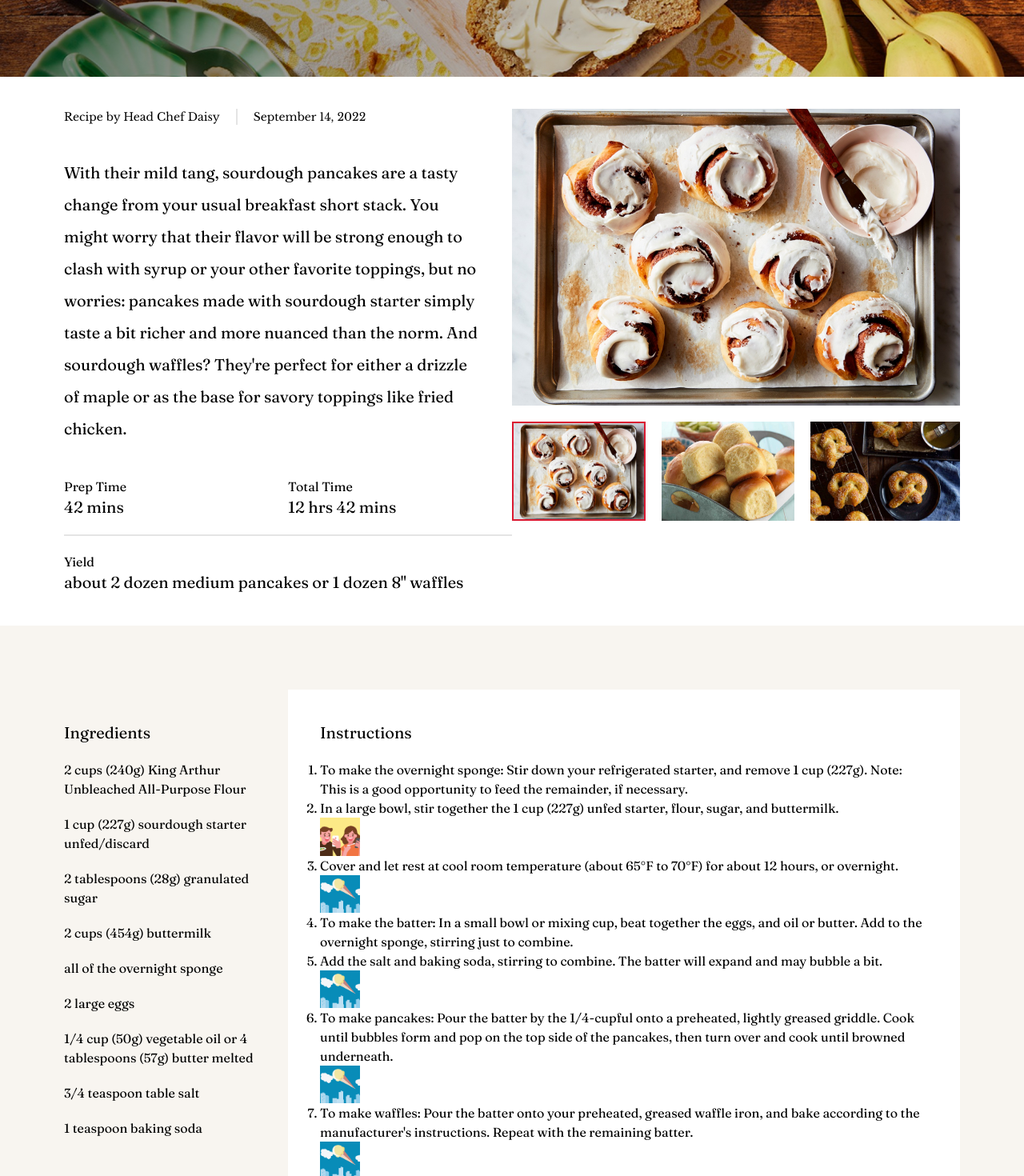
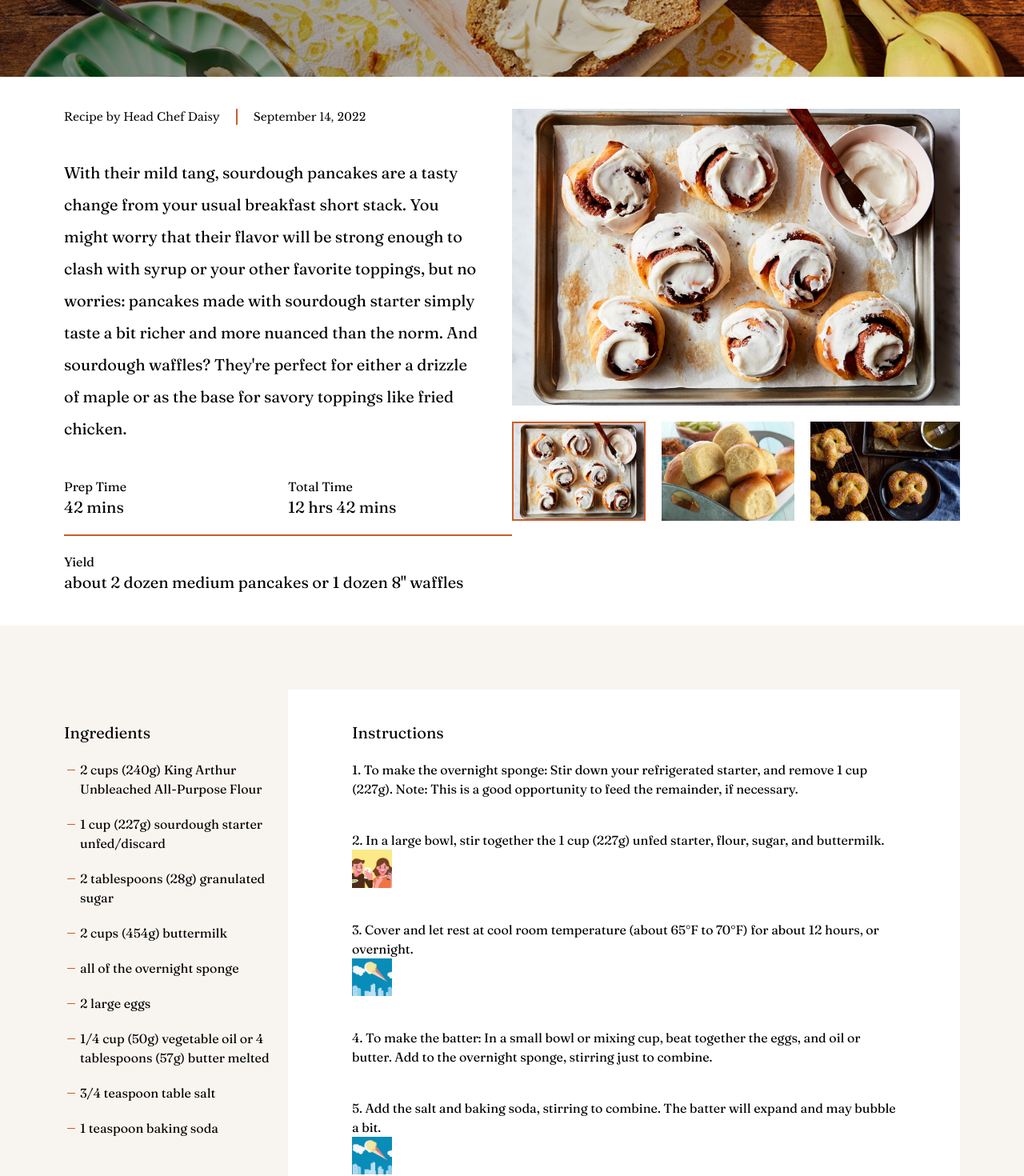
Before and after one commit to ybot1122/its-probably-spicy-outstatic, a Next.js app: page /recipes/1 in a window 1280 px wide. Shown: the part 560-2030 px from the top of the page at 80% size. Built offline with nearby package versions, Linux system fonts and the light colour scheme; no server answers.

Commit message:
Good stopping point

```diff
--- a/src/app/recipes/[slug]/page.tsx
+++ b/src/app/recipes/[slug]/page.tsx
@@ -73,7 +73,7 @@ export default async function Project(params: Params) {
         <section className="grid grid-cols-2 max-w-screen-xl mx-auto">
           <div className="bg-white ml-5 mr-5 col-span-2 lg:col-span-1 text-center lg:text-left lg:ml-20 lg:mr-0">
             <div className={`mb-10 text-sm ${libre_baskerville.className}`}>
-              <span className="inline-block border-r-2 border-silver pr-5">
+              <span className="inline-block border-r-2 border-orange pr-5">
                 Recipe by {`${author}`}
               </span>
               <span className="pl-5">
@@ -95,7 +95,7 @@ export default async function Project(params: Params) {
                 <p className="text-xl">{totalTime}</p>
               </div>
             </div>
-            <div className="border-t-2 border-silver mt-5 pt-5 mb-10">
+            <div className="border-t-2 border-orange mt-5 pt-5 mb-10">
               <p>Yield</p>
               <p className="text-xl">{totalYield}</p>
             </div>
@@ -115,19 +115,25 @@ export default async function Project(params: Params) {
           <div className="grid grid-cols-4 p-5 max-w-screen-xl mx-auto lg:p-20">
             <div className="col-span-4 md:col-span-1">
               <h2 className="text-xl mb-5 mt-10">Ingredients</h2>
-              <ul>
+              <ul className="ml-5" role="list">
                 {recipeIngredients.map((ingredient, ind) => (
-                  <li key={ind} className="mb-5 mr-5">
+                  <li
+                    key={ind}
+                    className="mb-5 mr-5 before:w-[10px] before:h-[1px] before:bg-orange before:inline-block before:absolute before:mt-3 before:ml-[-1rem]"
+                  >
                     {ingredient}
                   </li>
                 ))}
               </ul>
             </div>
-            <div className="col-span-4 md:col-span-3 bg-white p-10">
+            <div className="col-span-4 md:col-span-3 bg-white p-10 lg:pl-20 lg:pr-20">
               <h2 className="text-xl mb-5">Instructions</h2>
-              <ol className="list-decimal" key="recipe-instructions">
+              <ol
+                className="list-decimal list-inside"
+                key="recipe-instructions"
+              >
                 {recipeInstructions.map((step, ind) => (
-                  <li key={`instruction-${ind}`} className="">
+                  <li key={`instruction-${ind}`} className="mb-10">
                     {step.text}
                     {step.image && (
                       <Image
--- a/src/components/ImageGallery.tsx
+++ b/src/components/ImageGallery.tsx
@@ -32,7 +32,7 @@ const ImageGallery = ({ images }: ImageGalleryProps) => {
       <div className="grid grid-cols-3 mt-5">
         {images.map((img, ind) => (
           <div
-            className={`col-span-1 ${ind < 2 && "mr-5"} ${ind === activeImageInd ? "border-red border-2" : ""} cursor-pointer`}
+            className={`col-span-1 ${ind < 2 && "mr-5"} ${ind === activeImageInd ? "border-orange border-2" : ""} cursor-pointer`}
             key={`img-gallery-${ind}`}
             onClick={() => setActiveImageInd(ind)}
           >
--- a/tailwind.config.js
+++ b/tailwind.config.js
@@ -14,6 +14,7 @@ module.exports = {
       tan: "rgb(248, 245, 240)",
       silver: "#e4e4e4",
       red: "#da1a32",
+      orange: "rgb(206, 92, 37)",
     },
     height: {
       recipeHero: "600px",
```
